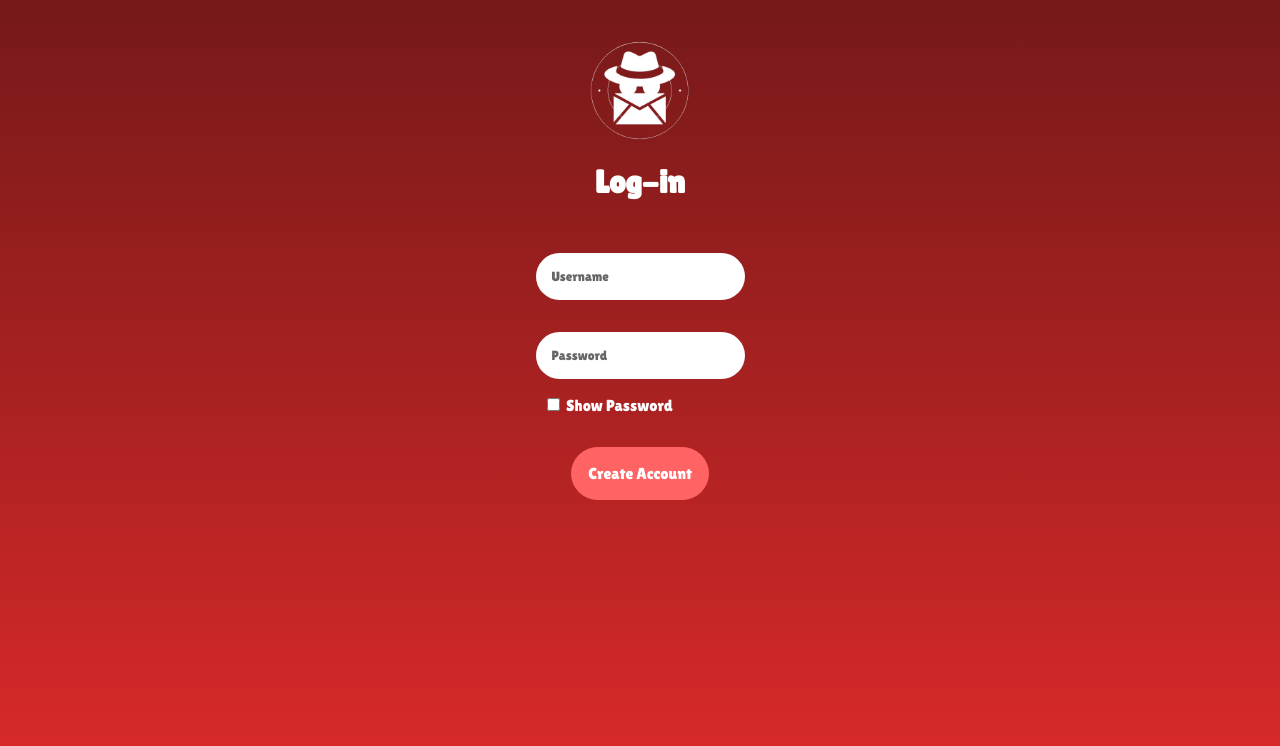
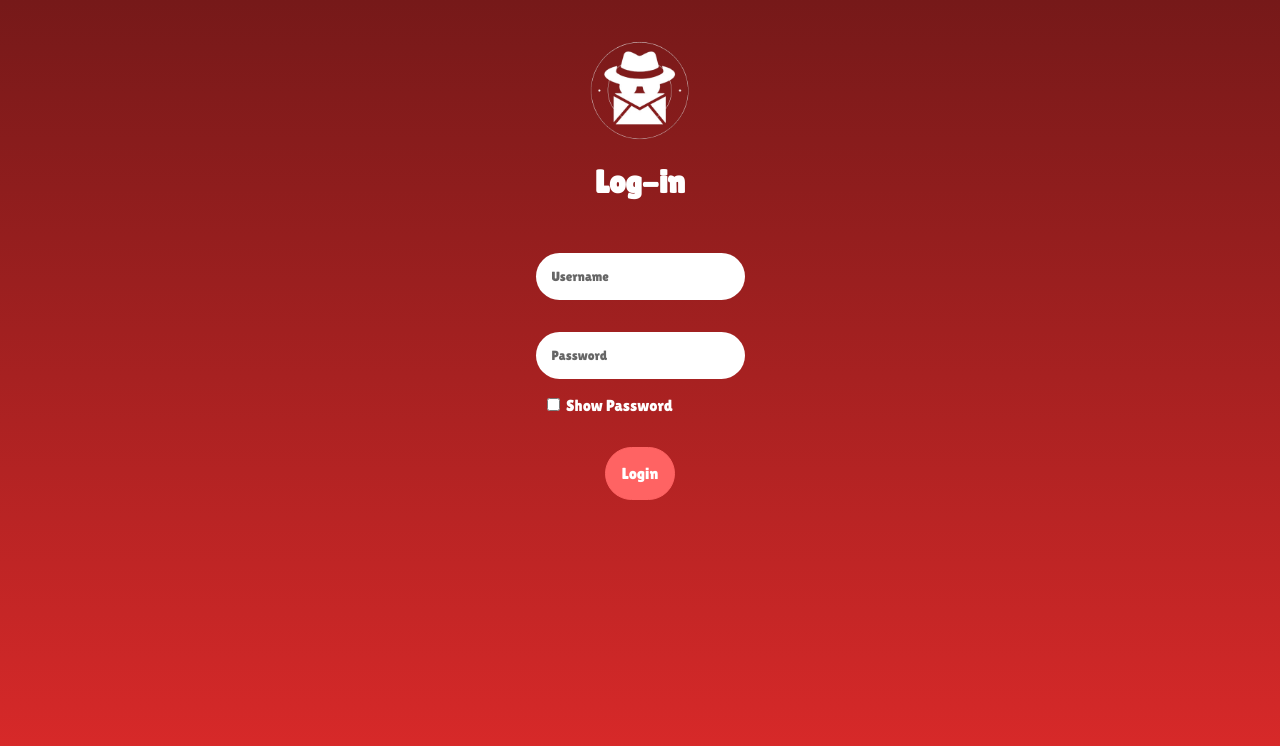
Before and after one commit to Rendeyl/AnonyMessage-Project, a React (Vite) app in the folder Front-end/AnonyMessage/: page /Login in a window 1280 px wide. Shown: the top 746 px of the page. Built offline with nearby package versions, Linux system fonts and the light colour scheme.

Commit message:
button text fix

```diff
--- a/Front-end/AnonyMessage/src/pages/Login.jsx
+++ b/Front-end/AnonyMessage/src/pages/Login.jsx
@@ -69,7 +69,7 @@ function Login(){
                 onChange={CheckboxChange}/> Show Password
             </label>
 
-             <button id="CA-btn" onClick={handleLogin}>Create Account</button>
+             <button id="CA-btn" onClick={handleLogin}>Login</button>
         </div>
     );
 }
```
